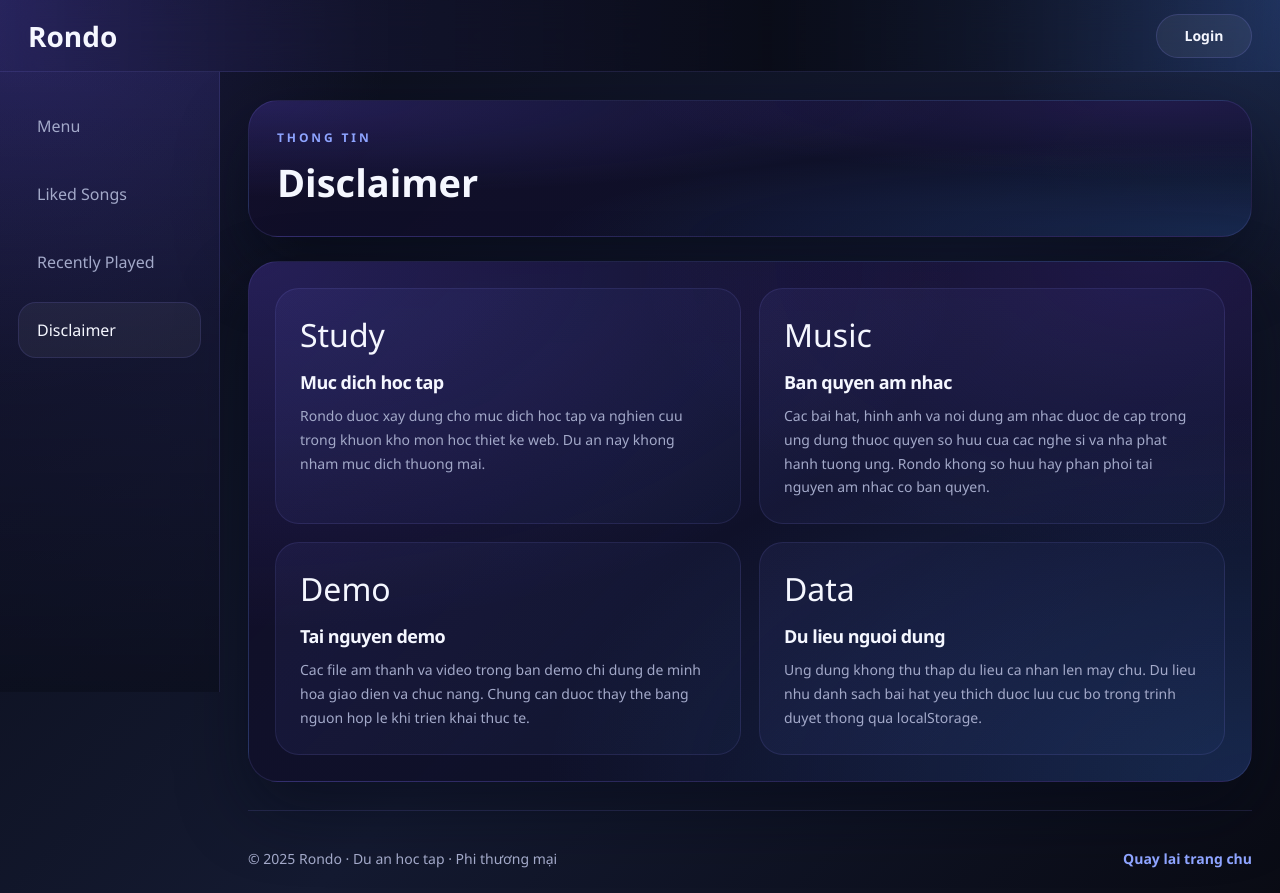
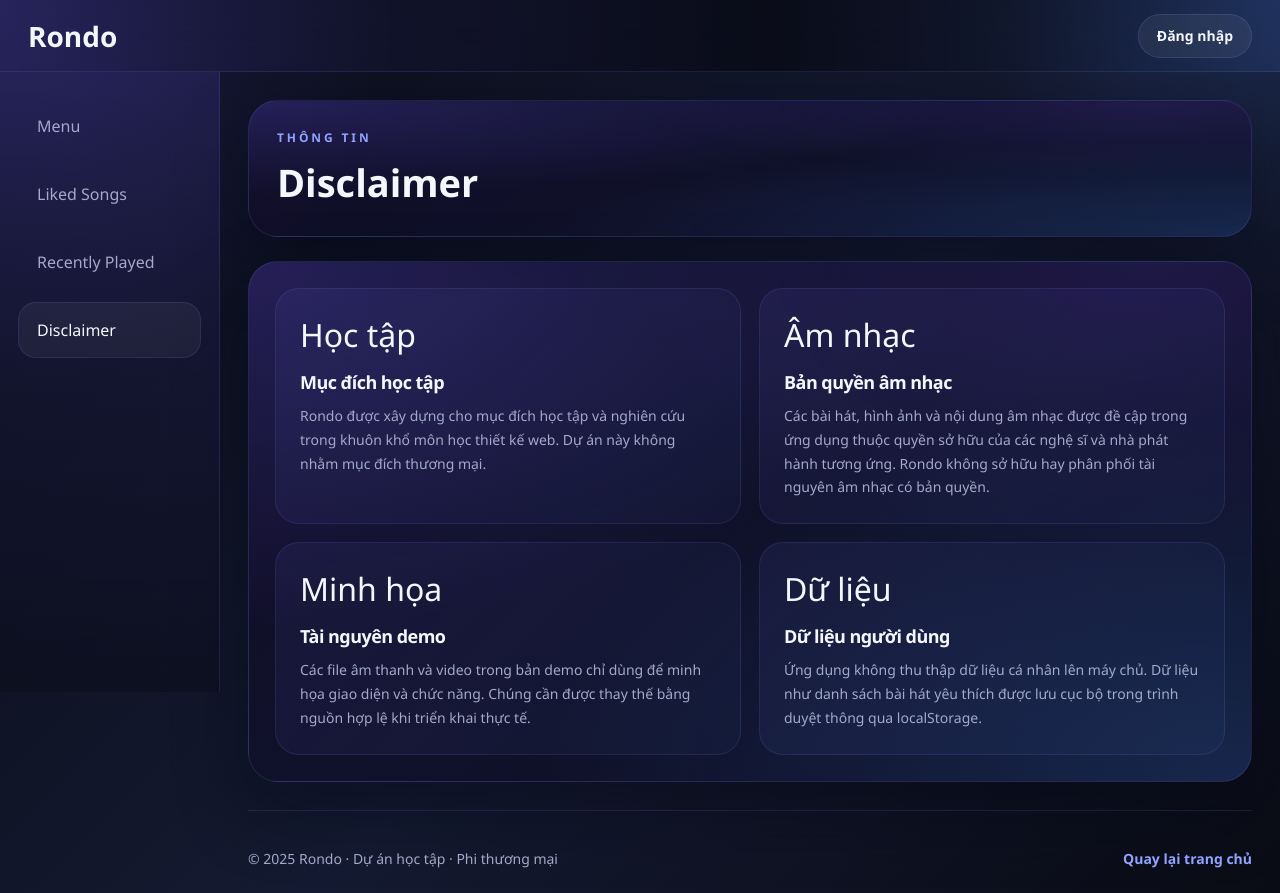
Before and after one commit to macbukpino-711/TKW_Music_Web_Player, a plain HTML site: page html/disclaimer.html in a window 1280 px wide. Shown: the top 893 px of the page. Drawn offline with Linux system fonts and the light colour scheme.

Commit message:
small fixes

```diff
--- a/css/log-in.css
+++ b/css/log-in.css
@@ -178,10 +178,13 @@ body {
   display: grid;
   grid-template-rows: 0fr;
   transition: grid-template-rows 0.35s cubic-bezier(0.4, 0, 0.2, 1);
+  overflow: hidden;
+  pointer-events: none;
 }
 
 .auth-form-grid.is-open {
   grid-template-rows: 1fr;
+  pointer-events: auto;
 }
 
 .auth-form-grid > .auth-form {
@@ -189,10 +192,12 @@ body {
   display: block;
   opacity: 0;
   transition: opacity 0.22s ease 0.1s;
+  pointer-events: none;
 }
 
 .auth-form-grid.is-open > .auth-form {
   opacity: 1;
+  pointer-events: auto;
 }
 
 .field {
--- a/css/menu.css
+++ b/css/menu.css
@@ -328,6 +328,7 @@ button, input {
   width: 100%;
   position: relative;
   overflow: visible;
+  border: 2px solid rgb(255 255 255 / 20%);
 }
 
 
@@ -339,7 +340,8 @@ button, input {
   height: 85%;
   transform: translateY(-50%);
   z-index: 0;
-  transition: right 0.6s cubic-bezier(0.4, 0, 0.2, 1);
+  opacity: 0.8;
+  transition: right 0.5s ease;
 }
 
 .today-art.is-paused .vinyl-disc {
@@ -355,10 +357,11 @@ button, input {
   width: 100%;
   height: 100%;
   border-radius: 50%;
-  background: url('https://ih1.redbubble.net/image.514534378.3121/st,small,507x507-pad,600x600,f8f8f8.u5.jpg') center/133% no-repeat;
+  background: url('../src/disc.jpg') center/133% no-repeat;
   box-shadow: 0 8px 32px rgba(0,0,0,0.7);
   animation: vinyl-spin 6s linear infinite;
   animation-play-state: paused;
+  opacity: 0.8;
 }
 
 .today-art.is-playing .vinyl-disc-img {
@@ -420,7 +423,7 @@ button, input {
 
 .song-card {
   padding: 14px;
-  border: 1px solid transparent;
+  border: 2px solid rgba(255, 255, 255, 0.06);
   border-radius: 24px;
   background: rgba(255, 255, 255, 0.03);
   cursor: pointer;
--- a/html/disclaimer.html
+++ b/html/disclaimer.html
@@ -14,7 +14,7 @@
   <div class="app-shell" id="appShell">
     <header class="topbar">
       <div class="brand">Rondo</div>
-      <a class="topbar-auth" id="authButton" href="../html/log-in.html" aria-label="Dang nhap">Login</a>
+      <a class="topbar-auth" id="authButton" href="../html/log-in.html" aria-label="Đăng nhập">Đăng nhập</a>
     </header>
 
     <div class="app-body">
@@ -27,40 +27,39 @@
 
       <main class="main-content">
         <section class="hero-section disclaimer-hero">
-          <p class="section-kicker">Thong tin</p>
+          <p class="section-kicker">Thông tin</p>
           <h1>Disclaimer</h1>
         </section>
 
         <section class="library-section disclaimer-body">
           <article class="disclaimer-card">
-            <div class="disclaimer-icon">Study</div>
-            <h2>Muc dich hoc tap</h2>
-            <p>Rondo duoc xay dung cho muc dich hoc tap va nghien cuu trong khuon kho mon hoc thiet ke web. Du an nay khong nham muc dich thuong mai.</p>
+            <div class="disclaimer-icon">Học tập</div>
+            <h2>Mục đích học tập</h2>
+            <p>Rondo được xây dựng cho mục đích học tập và nghiên cứu trong khuôn khổ môn học thiết kế web. Dự án này không nhằm mục đích thương mại.</p>
           </article>
 
           <article class="disclaimer-card">
-            <div class="disclaimer-icon">Music</div>
-            <h2>Ban quyen am nhac</h2>
-            <p>Cac bai hat, hinh anh va noi dung am nhac duoc de cap trong ung dung thuoc quyen so huu cua cac nghe si va nha phat hanh tuong ung. Rondo khong so huu hay phan phoi tai nguyen am nhac co ban quyen.</p>
+            <div class="disclaimer-icon">Âm nhạc</div>
+            <h2>Bản quyền âm nhạc</h2>
+            <p>Các bài hát, hình ảnh và nội dung âm nhạc được đề cập trong ứng dụng thuộc quyền sở hữu của các nghệ sĩ và nhà phát hành tương ứng. Rondo không sở hữu hay phân phối tài nguyên âm nhạc có bản quyền.</p>
           </article>
 
           <article class="disclaimer-card">
-            <div class="disclaimer-icon">Demo</div>
-            <h2>Tai nguyen demo</h2>
-            <p>Cac file am thanh va video trong ban demo chi dung de minh hoa giao dien va chuc nang. Chung can duoc thay the bang nguon hop le khi trien khai thuc te.</p>
+            <div class="disclaimer-icon">Minh họa</div>
+            <h2>Tài nguyên demo</h2>
+            <p>Các file âm thanh và video trong bản demo chỉ dùng để minh họa giao diện và chức năng. Chúng cần được thay thế bằng nguồn hợp lệ khi triển khai thực tế.</p>
           </article>
 
           <article class="disclaimer-card">
-            <div class="disclaimer-icon">Data</div>
-            <h2>Du lieu nguoi dung</h2>
-            <p>Ung dung khong thu thap du lieu ca nhan len may chu. Du lieu nhu danh sach bai hat yeu thich duoc luu cuc bo trong trinh duyet thong qua localStorage.</p>
+            <div class="disclaimer-icon">Dữ liệu</div>
+            <h2>Dữ liệu người dùng</h2>
+            <p>Ứng dụng không thu thập dữ liệu cá nhân lên máy chủ. Dữ liệu như danh sách bài hát yêu thích được lưu cục bộ trong trình duyệt thông qua localStorage.</p>
           </article>
-
         </section>
 
         <footer class="disclaimer-footer">
-          <p>© 2025 Rondo · Du an hoc tap · Phi thương mại</p>
-          <a href="../index.html" class="disclaimer-back">Quay lai trang chu</a>
+          <p>© 2025 Rondo · Dự án học tập · Phi thương mại</p>
+          <a href="../index.html" class="disclaimer-back">Quay lại trang chủ</a>
         </footer>
       </main>
     </div>
```
Also changed, not shown: css/lyric.css (+8 -2 lines), html/menu.html (+1 -1 lines), src/disc.jpg (added).
